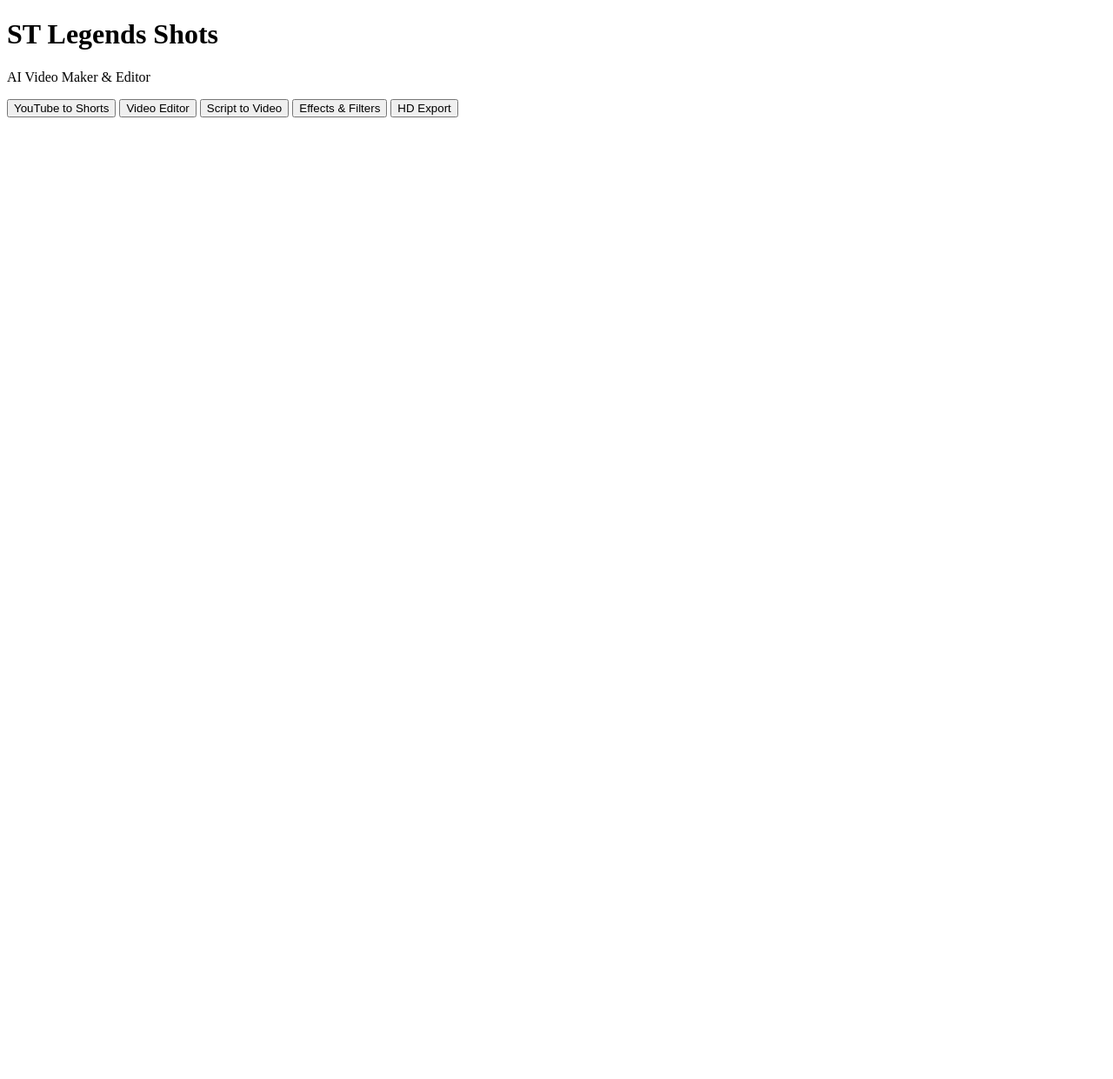
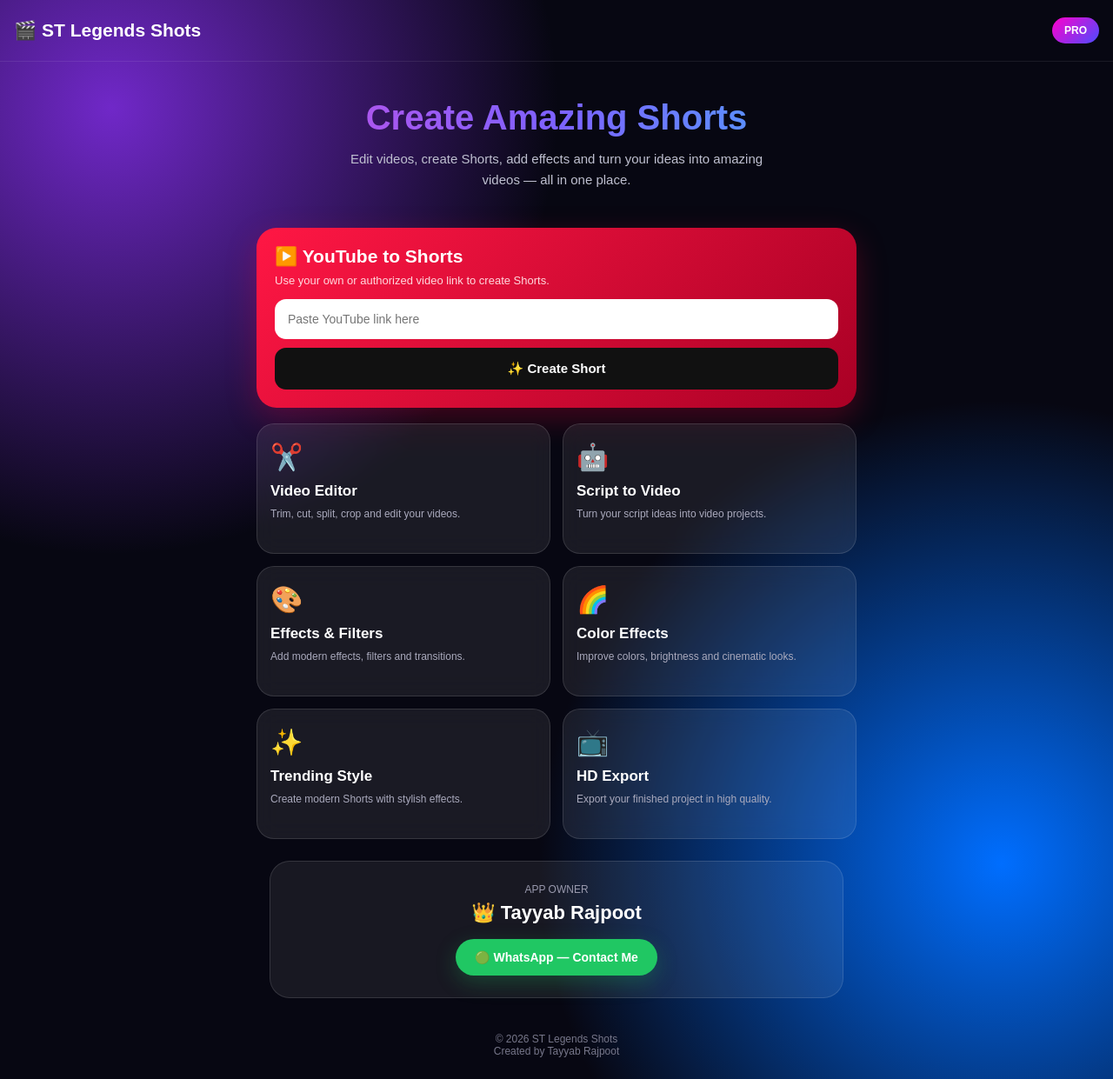
Before and after one commit to tayyabjaved351-del/ST-Legends, a plain HTML site: page index.html in a window 1280 px wide. Shown: the whole page at 87% size. Before the commit the page ends 800 px from the top, so only its background shows below. Drawn offline with Linux system fonts and the light colour scheme.

Commit message:
Refactor index.html structure and styles

```diff
--- a/index.html
+++ b/index.html
@@ -1,19 +1,327 @@
 <!DOCTYPE html>
 <html lang="en">
 <head>
-  <meta charset="UTF-8">
-  <meta name="viewport" content="width=device-width, initial-scale=1.0">
-  <title>ST Legends Shots</title>
+<meta charset="UTF-8">
+<meta name="viewport" content="width=device-width, initial-scale=1.0">
+
+<title>ST Legends Shots</title>
+
+<style>
+*{
+  box-sizing:border-box;
+  margin:0;
+  padding:0;
+  font-family:Arial,sans-serif;
+}
+
+body{
+  min-height:100vh;
+  color:white;
+  background:
+    radial-gradient(circle at 10% 10%,#7028c8 0%,transparent 32%),
+    radial-gradient(circle at 90% 80%,#006eff 0%,transparent 35%),
+    #070712;
+}
+
+.header{
+  padding:20px 16px;
+  display:flex;
+  align-items:center;
+  justify-content:space-between;
+  border-bottom:1px solid rgba(255,255,255,.08);
+}
+
+.logo{
+  font-size:21px;
+  font-weight:800;
+}
+
+.pro{
+  background:linear-gradient(135deg,#ff00cc,#4c4cff);
+  padding:8px 14px;
+  border-radius:20px;
+  font-size:12px;
+  font-weight:bold;
+}
+
+.hero{
+  text-align:center;
+  padding:42px 20px 28px;
+}
+
+.hero h1{
+  font-size:40px;
+  line-height:1.1;
+  margin-bottom:14px;
+  background:linear-gradient(90deg,#ff42d0,#7d62ff,#20dfff);
+  -webkit-background-clip:text;
+  color:transparent;
+}
+
+.hero p{
+  color:#bfc0d0;
+  font-size:15px;
+  line-height:1.6;
+  max-width:520px;
+  margin:auto;
+}
+
+.main{
+  padding:15px;
+  max-width:720px;
+  margin:auto;
+}
+
+.youtube{
+  background:linear-gradient(135deg,#ff1744,#a90025);
+  padding:21px;
+  border-radius:23px;
+  margin-bottom:18px;
+  box-shadow:0 12px 35px rgba(255,0,60,.25);
+}
+
+.youtube h2{
+  margin-bottom:8px;
+  font-size:21px;
+}
+
+.youtube p{
+  color:#ffd9df;
+  font-size:13px;
+}
+
+.input{
+  width:100%;
+  padding:15px;
+  border:0;
+  outline:none;
+  border-radius:13px;
+  margin-top:14px;
+  background:white;
+  color:#222;
+  font-size:14px;
+}
+
+.create{
+  width:100%;
+  border:0;
+  padding:15px;
+  margin-top:10px;
+  border-radius:13px;
+  background:#111;
+  color:white;
+  font-weight:bold;
+  font-size:15px;
+}
+
+.grid{
+  display:grid;
+  grid-template-columns:1fr 1fr;
+  gap:14px;
+}
+
+.card{
+  padding:20px 15px;
+  min-height:150px;
+  border-radius:20px;
+  background:rgba(255,255,255,.08);
+  border:1px solid rgba(255,255,255,.12);
+  backdrop-filter:blur(12px);
+}
+
+.icon{
+  font-size:30px;
+  margin-bottom:12px;
+}
+
+.card h3{
+  font-size:17px;
+  margin-bottom:7px;
+}
+
+.card p{
+  color:#aaaabd;
+  font-size:12px;
+  line-height:1.5;
+}
+
+.owner{
+  margin:25px 15px 0;
+  padding:25px 18px;
+  text-align:center;
+  border-radius:23px;
+  background:rgba(255,255,255,.07);
+  border:1px solid rgba(255,255,255,.12);
+}
+
+.owner-title{
+  color:#9999ad;
+  font-size:12px;
+  margin-bottom:7px;
+}
+
+.owner-name{
+  font-size:22px;
+  font-weight:bold;
+  margin-bottom:17px;
+}
+
+.whatsapp{
+  display:inline-flex;
+  align-items:center;
+  justify-content:center;
+  gap:9px;
+  text-decoration:none;
+  color:white;
+  background:#20c763;
+  padding:13px 22px;
+  border-radius:30px;
+  font-weight:bold;
+  font-size:14px;
+  box-shadow:0 8px 25px rgba(32,199,99,.25);
+}
+
+.footer{
+  text-align:center;
+  color:#77778a;
+  padding:25px 10px;
+  font-size:12px;
+}
+
+@media(max-width:420px){
+  .hero h1{
+    font-size:34px;
+  }
+
+  .grid{
+    gap:10px;
+  }
+
+  .card{
+    padding:17px 12px;
+  }
+}
+</style>
 </head>
 
 <body>
-  <h1>ST Legends Shots</h1>
-  <p>AI Video Maker & Editor</p>
 
-  <button>YouTube to Shorts</button>
-  <button>Video Editor</button>
-  <button>Script to Video</button>
-  <button>Effects & Filters</button>
-  <button>HD Export</button>
+<header class="header">
+  <div class="logo">🎬 ST Legends Shots</div>
+  <div class="pro">PRO</div>
+</header>
+
+<section class="hero">
+  <h1>Create Amazing Shorts</h1>
+
+  <p>
+    Edit videos, create Shorts, add effects and turn your ideas
+    into amazing videos — all in one place.
+  </p>
+</section>
+
+<main class="main">
+
+  <section class="youtube">
+    <h2>▶️ YouTube to Shorts</h2>
+
+    <p>
+      Use your own or authorized video link to create Shorts.
+    </p>
+
+    <input
+      class="input"
+      type="text"
+      placeholder="Paste YouTube link here"
+    >
+
+    <button class="create">
+      ✨ Create Short
+    </button>
+  </section>
+
+
+  <section class="grid">
+
+    <div class="card">
+      <div class="icon">✂️</div>
+      <h3>Video Editor</h3>
+      <p>
+        Trim, cut, split, crop and edit your videos.
+      </p>
+    </div>
+
+    <div class="card">
+      <div class="icon">🤖</div>
+      <h3>Script to Video</h3>
+      <p>
+        Turn your script ideas into video projects.
+      </p>
+    </div>
+
+    <div class="card">
+      <div class="icon">🎨</div>
+      <h3>Effects & Filters</h3>
+      <p>
+        Add modern effects, filters and transitions.
+      </p>
+    </div>
+
+    <div class="card">
+      <div class="icon">🌈</div>
+      <h3>Color Effects</h3>
+      <p>
+        Improve colors, brightness and cinematic looks.
+      </p>
+    </div>
+
+    <div class="card">
+      <div class="icon">✨</div>
+      <h3>Trending Style</h3>
+      <p>
+        Create modern Shorts with stylish effects.
+      </p>
+    </div>
+
+    <div class="card">
+      <div class="icon">📺</div>
+      <h3>HD Export</h3>
+      <p>
+        Export your finished project in high quality.
+      </p>
+    </div>
+
+  </section>
+
+
+  <section class="owner">
+
+    <div class="owner-title">
+      APP OWNER
+    </div>
+
+    <div class="owner-name">
+      👑 Tayyab Rajpoot
+    </div>
+
+    <a
+      class="whatsapp"
+      href="https://wa.me/923041393918"
+      target="_blank"
+    >
+      🟢 WhatsApp — Contact Me
+    </a>
+
+  </section>
+
+</main>
+
+
+<footer class="footer">
+  © 2026 ST Legends Shots
+  <br>
+  Created by Tayyab Rajpoot
+</footer>
+
 </body>
 </html>
```
